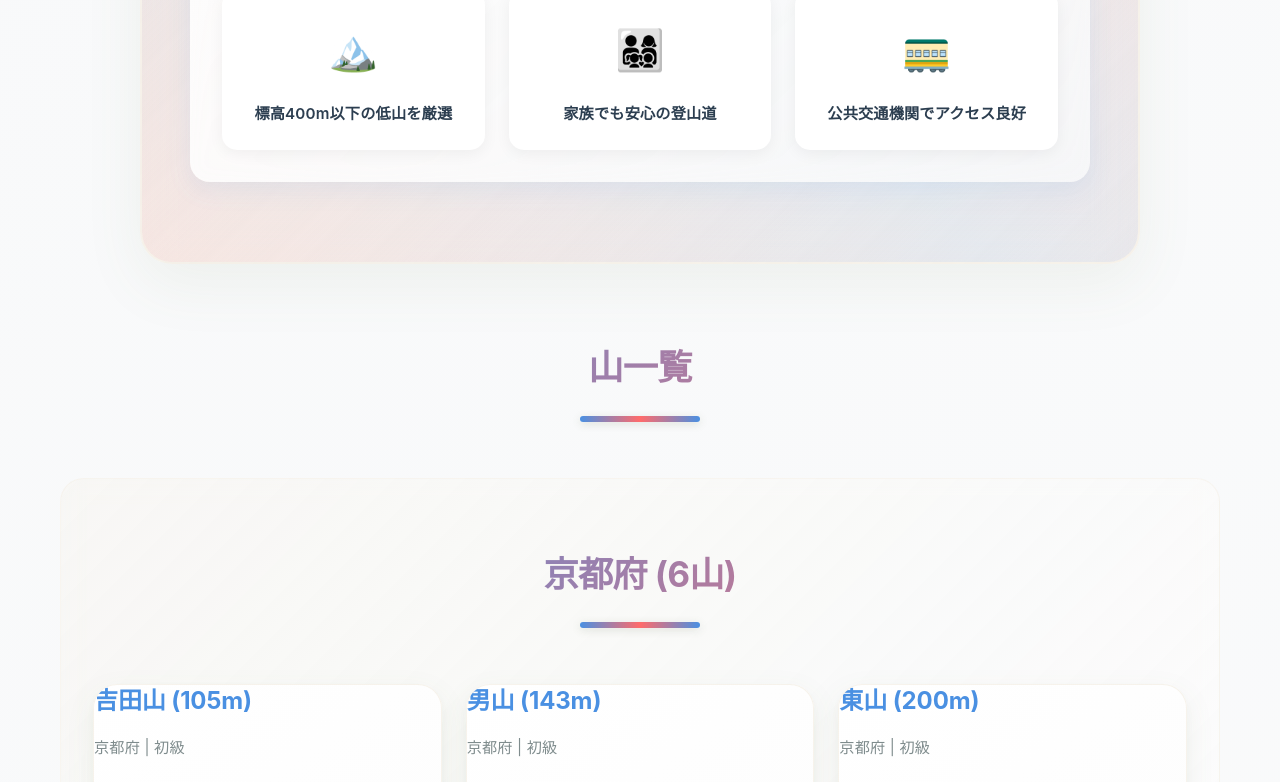
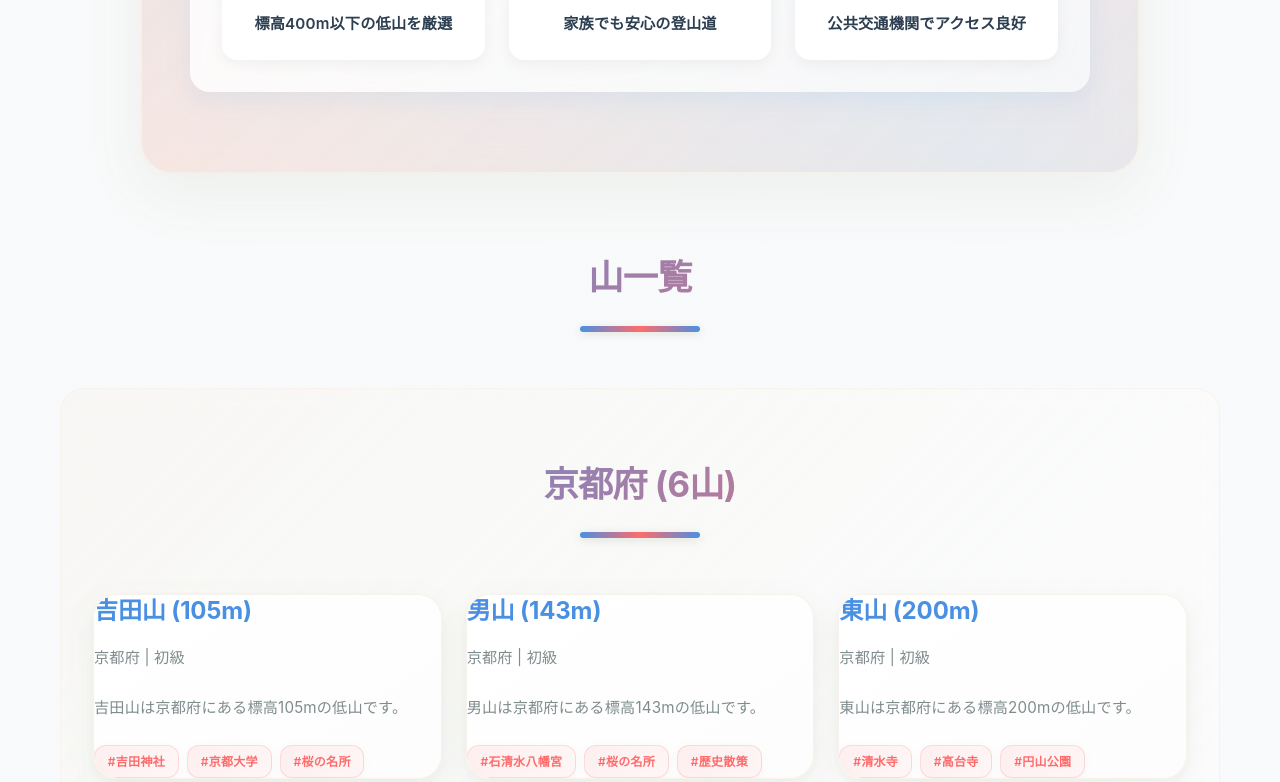
Before and after one commit to hAsh13-Hisa/mountain-blog-generator, a plain HTML site: page static_site/index.html in a window 1280 px wide. Shown: the part 735-1517 px from the top of the page. Drawn offline with Linux system fonts and the light colour scheme.

Commit message:
fix: bodyのpadding-top完全除去で余白問題を根本解決
🤖 Generated with [Claude Code](https://claude.ai/code)

Co-Authored-By: Claude <noreply@anthropic.com>

```diff
--- a/static_site/css/style.css
+++ b/static_site/css/style.css
@@ -52,7 +52,8 @@ body {
     font-size: 16px;
     letter-spacing: 0.01em;
     font-weight: 400;
-    padding-top: 90px;
+    margin: 0 !important;
+    padding: 0 !important;
 }
 
 h1 {
```
